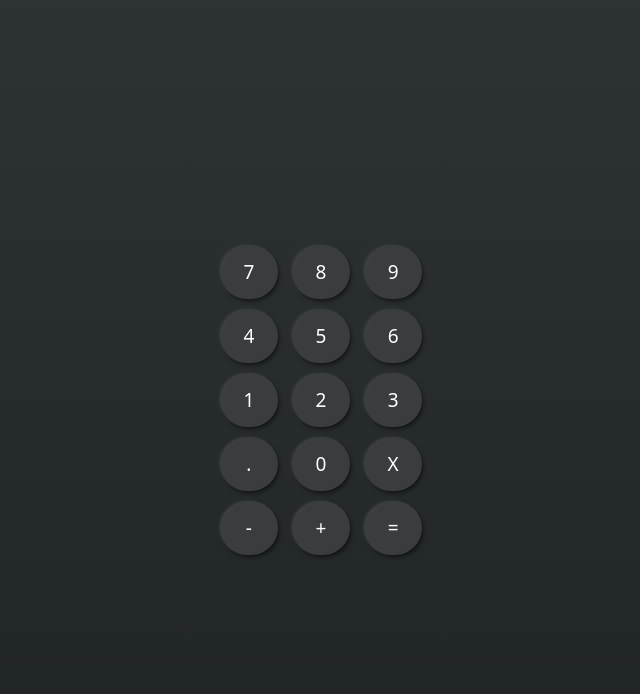
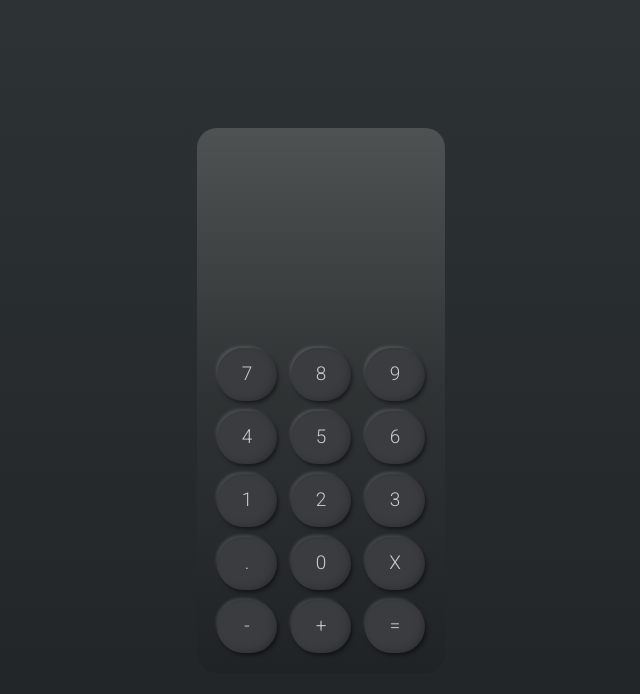
Before and after one commit to priyan1995/calculator, a plain HTML site: page index.html in a window 1280 px wide. Shown: the whole page, without its empty margins (319-959 px from the left). Drawn offline with nearby package versions, Linux system fonts and the light colour scheme.

Commit message:
calculator body stylling

```diff
--- a/index.html
+++ b/index.html
@@ -9,6 +9,11 @@
     <!-- Bootstrap CSS -->
     <link href="https://cdn.jsdelivr.net/npm/bootstrap@5.0.0-beta3/dist/css/bootstrap.min.css" rel="stylesheet"
         integrity="sha384-eOJMYsd53ii+scO/bJGFsiCZc+5NDVN2yr8+0RDqr0Ql0h+rP48ckxlpbzKgwra6" crossorigin="anonymous">
+
+    <link rel="preconnect" href="https://fonts.gstatic.com">
+    <link
+        href="https://fonts.googleapis.com/css2?family=Roboto:ital,wght@0,100;0,300;0,400;0,500;0,700;1,100&display=swap"
+        rel="stylesheet">
 
     <link rel="stylesheet" href="style.css">
 
@@ -46,7 +51,7 @@
                         <div class="key-row">
                             <button class="round" value=".">.</button>
                             <button class="round" value="0">0</button>
-                            <button class="round" >X</button>
+                            <button class="round">X</button>
                         </div>
                     </div>
 
@@ -54,9 +59,9 @@
 
 
                     <div class="right-side-operation-bar">
-                        <button class="round" >-</button>
-                        <button class="round" >+</button>
-                        <button class="round" >=</button>
+                        <button class="round">-</button>
+                        <button class="round">+</button>
+                        <button class="round">=</button>
                     </div>
 
                 </div>
--- a/style.css
+++ b/style.css
@@ -11,10 +11,27 @@
     border: none;
     border-radius: 93px;
     margin: 5px;
-    width: 58px;
-    height: 54px;
+    width: 60px;
+    height: 53px;
     background: #3a3c3f;
-    color: white;
-    box-shadow: 2px 3px 4px -1px #0000008a, -2px -1px 4px -2px #ffffff21, inset 6px 3px 3px -4px #ffffff05;
+    color: #ffffffbd;
+    box-shadow: 2px 3px 4px -1px #0000008a, -3px -4px 3px -2px #ffffff21, inset 2px 6px 3px -7px #0000001c, inset -4px -3px 10px -4px #0000004f;
     font-size: 19px;
+    /* border-right: 1px solid #1f1f1f; */
+    /* border-bottom: 1px solid #1f1f1f; */
+    font-weight: 300;
 }
+
+*{
+    font-family: 'Roboto', sans-serif;
+}
+
+.calculator-wrapper{
+    padding: 15px 15px;
+    background: linear-gradient(to top, #1f2326, #2e3233, #4e5253);
+    border-radius: 20px;
+}
+
+.display{
+    height: 200px;
+}
```
